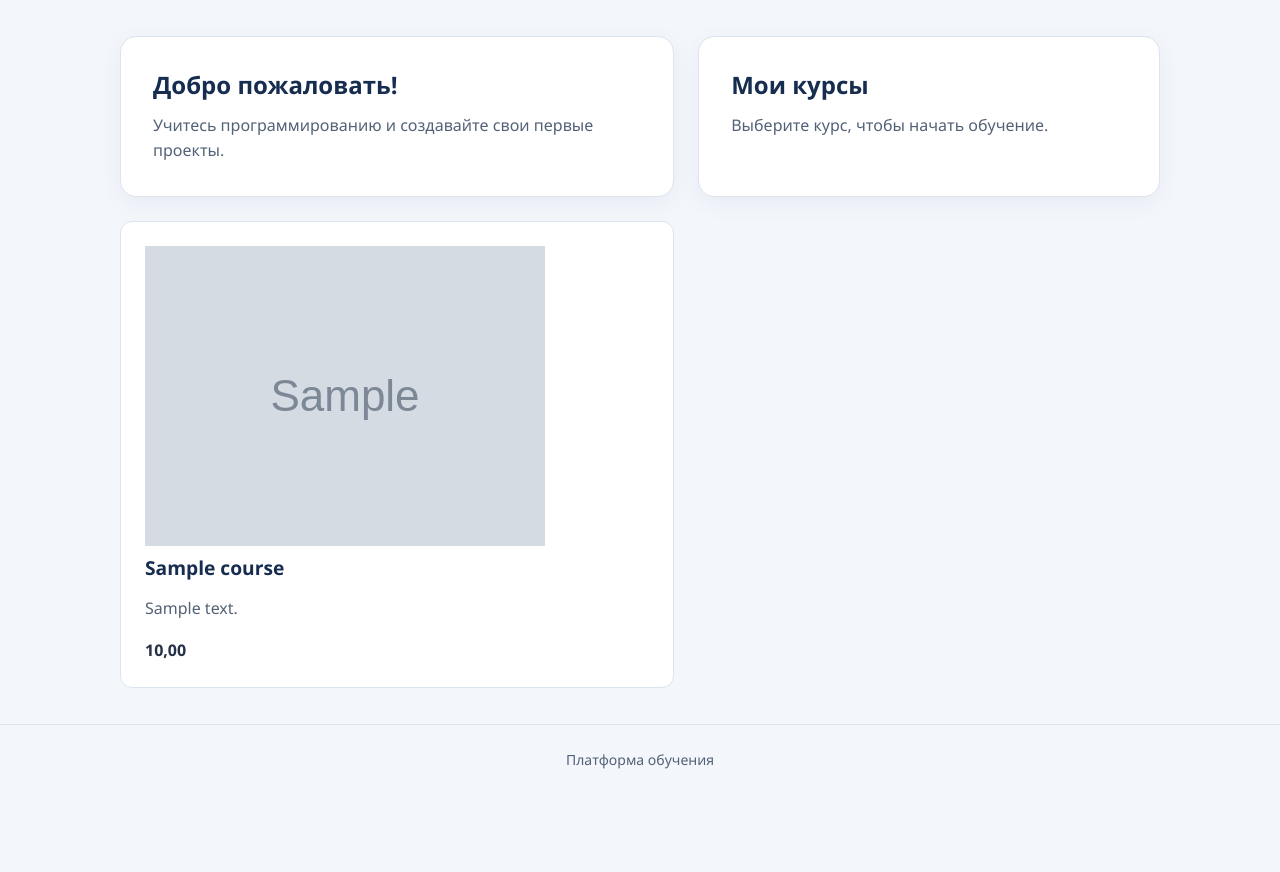
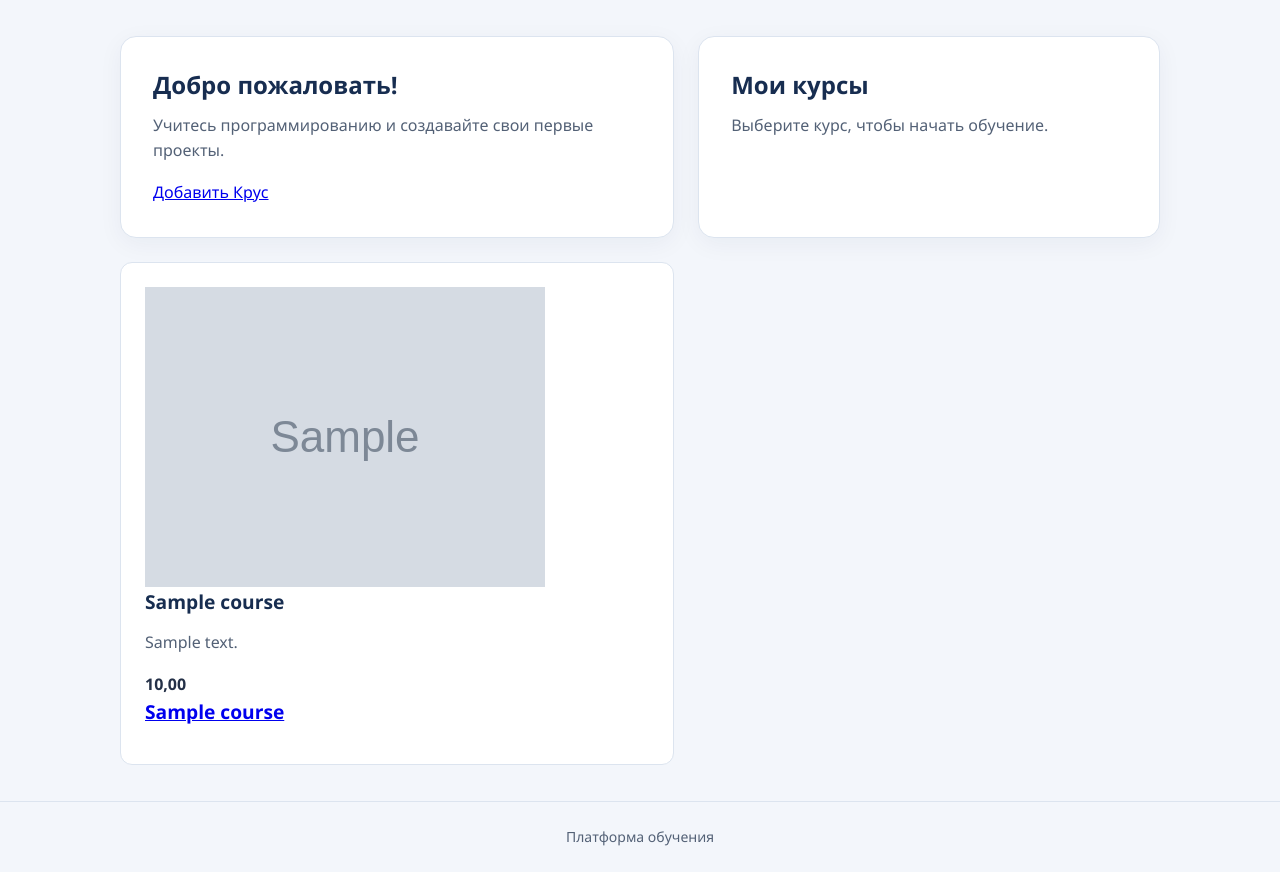
Before and after one commit to RostislavK636/django, a Django app: page /courses/ in a window 1280 px wide. Shown: the part 174-1046 px from the top of the page. Before the commit the page ends 943 px from the top, so only its background shows below. Run offline with Django 5.2, Linux system fonts and the light colour scheme; tables that the repository leaves empty hold one stand-in row (values such as "Sample post"); grey boxes marked "Sample" are stand-in pictures.

Commit message:
добваил страницу course_add

```diff
--- a/app/main/static/css/index.css
+++ b/app/main/static/css/index.css
@@ -84,6 +84,13 @@ section> :last-child {
   border: 1px solid #dce4ef;
   border-radius: 12px;
   background: #fff;
+  min-width: 0;
+}
+
+.card img {
+  display: block;
+  max-width: 100%;
+  height: auto;
 }
 
 .card h5 {
--- a/app/main/templates/main/course.html
+++ b/app/main/templates/main/course.html
@@ -4,6 +4,7 @@
 <section>
   <h2>Добро пожаловать!</h2>
   <p>Учитесь программированию и создавайте свои первые проекты.</p>
+  <a href="{% url 'main:add' %}">Добавить Крус</a>
 </section>
 
 <section>
@@ -21,6 +22,9 @@
   <h5>{{curs.name}}</h5>
   <p>{{curs.description}}</p>
   <b> {{curs.price}} </b>
+  <h5>
+    <a href="{% url 'main:course_detail' curs.id %}"> {{ curs.name }} </a>
+  </h5>
 </div>
 
 {% endfor %} {% endblock %}
--- a/app/main/urls.py
+++ b/app/main/urls.py
@@ -8,4 +8,6 @@ urlpatterns = [
 
     path('', views.index, name='index'),
     path('courses/', views.course, name='courses'),
+    path('courses/<int:course_id>', views.course_detail, name='course_detail'),
+    path('course/add', views.course_add, name='add'),
 ]
--- a/app/main/views.py
+++ b/app/main/views.py
@@ -1,6 +1,7 @@
-from django.shortcuts import render
+
 from django.http import HttpResponse
 from main.models import Course
+from django.shortcuts import render, get_object_or_404
 # Create your views here.
 def index(request):
 
@@ -16,3 +17,15 @@ def course(request):
         'title': " Мои курсы" ,
         'course': course}
     return render(request, 'main/course.html', context)
+
+def course_detail(request, course_id):
+    course = get_object_or_404(Course, id=course_id)
+
+    context = {
+        'title': course.name,
+        'course': course,
+    }
+    return render(request, 'main/course_detail.html', context)
+
+def course_add(request):
+    return render(request, 'main/course_add.html')
```
Also changed, not shown: app/main/templates/main/course_add.html (added, +28 -0 lines), app/main/templates/main/course_detail.html (added, +15 -0 lines).
